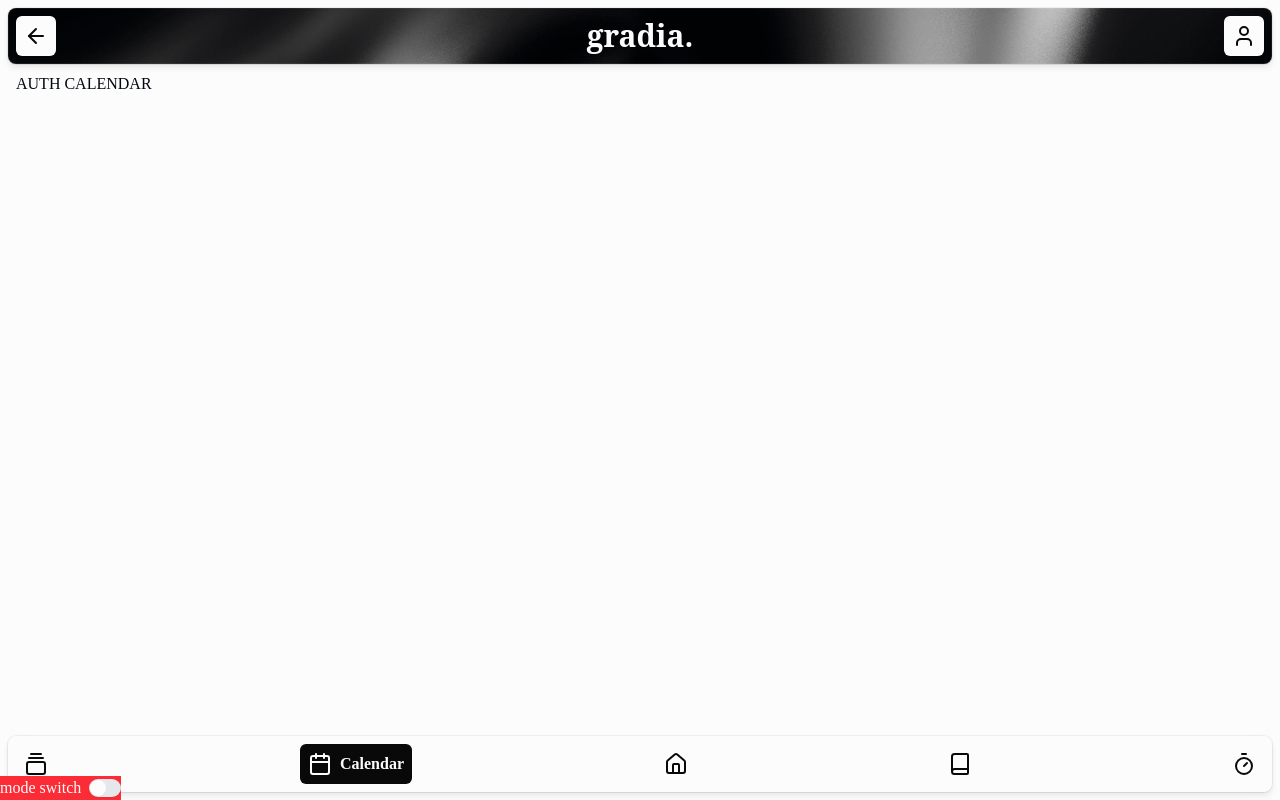
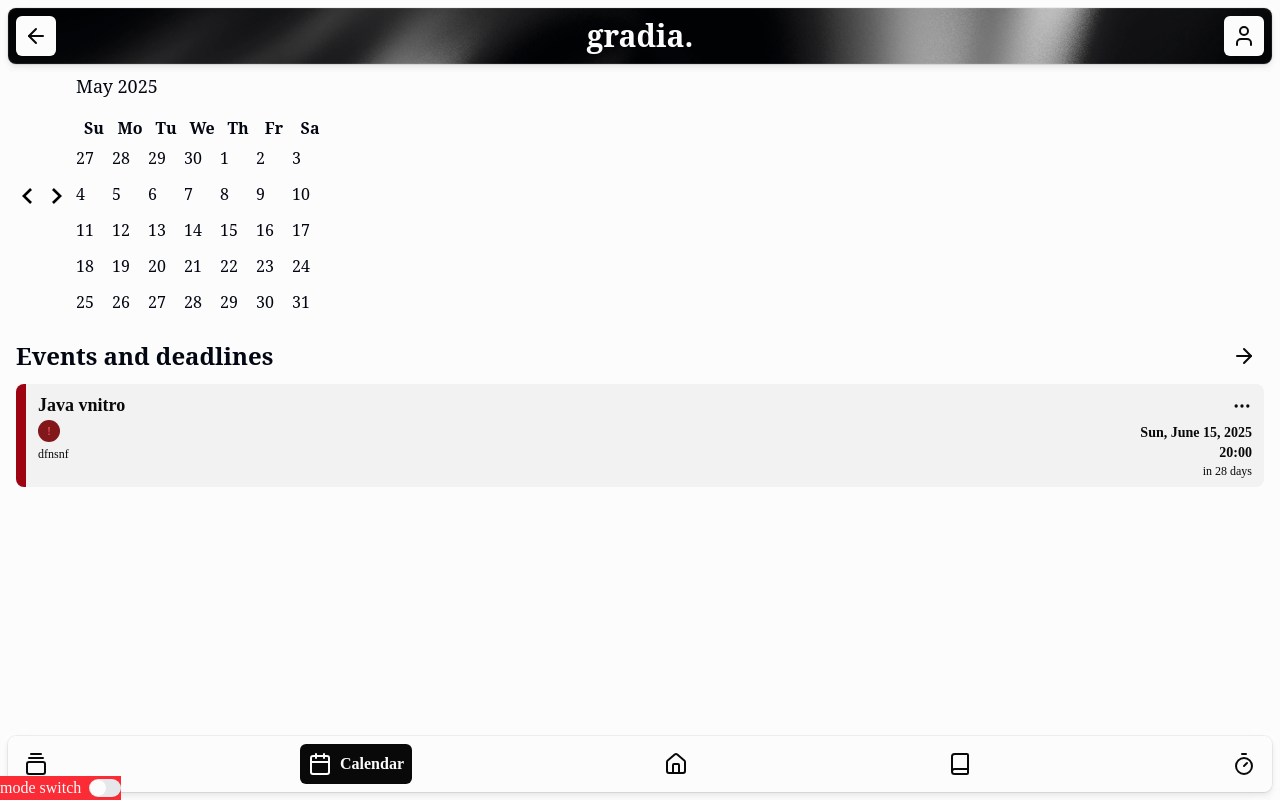
Before and after one commit to xbugar/web_dev, a React (Vite) app in the folder frontend/: page /calendar in a window 1280 px wide. Built offline with nearby package versions, Linux system fonts and the light colour scheme; a web font is replaced by a local one.

Commit message:
feat: calendar so far

```diff
--- /dev/null
+++ b/frontend/src/components/calendar/CalendarMain.tsx
@@ -0,0 +1,18 @@
+"use client"
+
+import * as React from "react"
+
+import { Calendar } from "@/components/ui/calendar"
+
+export function CalendarMain() {
+  const [date, setDate] = React.useState<Date | undefined>(new Date())
+
+  return (
+    <Calendar
+      mode="single"
+      selected={date}
+      onSelect={setDate}
+      className="rounded-md border"
+    />
+  )
+}
--- /dev/null
+++ b/frontend/src/components/cards/EventCard.tsx
@@ -0,0 +1,64 @@
+import { Card, CardHeader, CardTitle, CardDescription } from '@/components/ui/card';
+import { cn } from "@/lib/utils.ts";
+import { AccentColor, lineColor } from "@/components/cards/cardColors.tsx";
+import { Tag, TagColor } from "@/components/cards/Tag.tsx";
+import { NotebookNoteDropdown } from "@/components/cards/NotebookNoteDropdown.tsx";
+import { formatDistanceToNow, format, parseISO } from 'date-fns';
+
+export type EventCardProps = {
+  title: string;
+  description: string;
+  tag: { name: string; color: string };
+  date: string;
+  time: string;
+  color: string;
+}
+
+export const EventCard = ({
+  title,
+  description,
+  tag,
+  date,
+  time,
+  color
+}: EventCardProps) => {
+  const tillEvent = formatDistanceToNow(new Date(date), {addSuffix: true});
+  const timeFormat = format(parseISO(date), "eee, MMMM d, yyyy");
+  return (
+    <Card
+      className={cn(
+        'flex gap-3 overflow-hidden border-l-10 p-0 pt-3',
+        lineColor[color as AccentColor],
+      )}
+    >
+      <CardHeader className="gap-0 pr-3 pl-3">
+        <div className="grid grid-cols-2 gap-3">
+          <div>
+            <CardTitle>{title}</CardTitle>
+            <div className="pt-1">
+              <Tag name={tag.name} color={tag.color as TagColor} ></Tag>
+            </div>
+            {/*TODO*/}
+            <CardDescription className="overflow-hidden pt-1 pb-2"> {description} </CardDescription>
+          </div>
+          <div className="justify-items-end">
+            <NotebookNoteDropdown
+              noteId={'4'}
+              notebookId={'5'}
+              data={{
+                title: title,
+              }}
+              type={'note'}
+            />
+            <div className="gap-1 justify-items-end pb-2">
+              <CardDescription className="text-sm font-bold" > {timeFormat}</CardDescription>
+              <CardDescription className="text-sm font-bold"> {time}</CardDescription>
+              <CardDescription> {tillEvent}</CardDescription>
+            </div>
+
+          </div>
+        </div>
+      </CardHeader>
+    </Card>
+  )
+}
--- /dev/null
+++ b/frontend/src/components/ui/calendar.tsx
@@ -0,0 +1,75 @@
+import * as React from "react"
+import { ChevronLeft, ChevronRight } from "lucide-react"
+import { DayPicker } from "react-day-picker"
+
+import { cn } from "@/lib/utils"
+import { Button } from "@/components/ui/button"
+
+function Calendar({
+  className,
+  classNames,
+  showOutsideDays = true,
+  ...props
+}: React.ComponentProps<typeof DayPicker>) {
+  return (
+    <div className="font-serif">
+      <DayPicker
+        showOutsideDays={showOutsideDays}
+        className={cn("border-none", className)}
+        classNames={{
+          months: "flex flex-col sm:flex-row gap-2",
+          month: "flex flex-col gap-4",
+          caption: "flex justify-center pt-1 relative items-center w-full",
+          caption_label: "text-lg font-medium",
+          nav: "flex items-center gap-1",
+          nav_button: cn(
+            Button({ variant: "outline" }),
+            "size-7 bg-transparent p-0 opacity-50 hover:opacity-100"
+          ),
+          nav_button_previous: "absolute left-1",
+          nav_button_next: "absolute right-1",
+          table: "w-full border-collapse table-fixed h-[18rem]",
+          head_row: "",
+          head_cell:
+            "text-black dark:text-white rounded-md w-8 font-normal",
+          row: "w-full mt-2",
+          cell: cn(
+            "relative p-0 text-center text-sm focus-within:relative focus-within:z-20 [&:has([aria-selected])]:bg-none [&:has([aria-selected].day-range-end)]:rounded-r-md",
+            props.mode === "range"
+              ? "[&:has(>.day-range-end)]:rounded-r-md [&:has(>.day-range-start)]:rounded-l-md first:[&:has([aria-selected])]:rounded-l-md last:[&:has([aria-selected])]:rounded-r-md"
+              : "[&:has([aria-selected])]:rounded-md"
+          ),
+          day: cn(
+            Button({ variant: "ghost" }),
+            "size-9 p-0 font-normal aria-selected:opacity-100 rounded"
+          ),
+          day_range_start:
+            "day-range-start aria-selected:bg-primary aria-selected:text-primary-foreground",
+          day_range_end:
+            "day-range-end aria-selected:bg-primary aria-selected:text-primary-foreground",
+          day_selected:
+            "bg-primary text-primary-foreground hover:bg-primary hover:text-primary-foreground focus:bg-primary focus:text-primary-foreground",
+          day_today: "bg-accent text-accent-foreground rounded",
+          day_outside:
+            "day-outside text-muted-foreground aria-selected:text-muted-foreground",
+          day_disabled: "text-muted-foreground opacity-50",
+          day_range_middle:
+            "aria-selected:bg-accent aria-selected:text-accent-foreground",
+          day_hidden: "invisible",
+          ...classNames,
+        }}
+        components={{
+          IconLeft: ({ className, ...props }) => (
+            <ChevronLeft className={cn("size-4", className)} {...props} />
+          ),
+          IconRight: ({ className, ...props }) => (
+            <ChevronRight className={cn("size-4", className)} {...props} />
+          ),
+        }}
+        {...props}
+      />
+    </div>
+  )
+}
+
+export { Calendar }
--- a/frontend/src/routes/_authentificated/calendar.tsx
+++ b/frontend/src/routes/_authentificated/calendar.tsx
@@ -1,9 +1,27 @@
-import { createFileRoute } from '@tanstack/react-router';
+import { createFileRoute, Link } from '@tanstack/react-router';
+import { CalendarMain } from '@/components/calendar/CalendarMain.tsx'
+import { Button } from '@/components/ui/button.tsx';
+import { ArrowRight } from "lucide-react";
+import { EventCard } from "@/components/cards/EventCard.tsx";
 
 export const Route = createFileRoute('/_authentificated/calendar')({
   component: RouteComponent,
 });
 
 function RouteComponent() {
-  return <div>AUTH CALENDAR</div>;
+  return (
+    <div>
+      <CalendarMain />
+      <div className="mt-2 flex flex-row items-center justify-between py-2 font-serif text-2xl font-bold">
+        <h2>Events and deadlines</h2>
+        <Button variant="section">
+          <Link to={"/events"}><ArrowRight /></Link>
+        </Button>
+      </div>
+      <EventCard title={'Java vnitro'} description={'dfnsnf'} tag={{
+              name: '!',
+              color: 'red'
+          }} date={'2025-06-15T00:11:42.470Z'} time={'20:00'} color={'red'} />
+    </div>
+  )
 }
--- /dev/null
+++ b/frontend/src/routes/_authentificated/events.tsx
@@ -0,0 +1,9 @@
+import { createFileRoute } from '@tanstack/react-router'
+
+export const Route = createFileRoute('/_authentificated/events')({
+  component: RouteComponent,
+})
+
+function RouteComponent() {
+  return <div>Hello "/_authentificated/events"!</div>
+}
```
